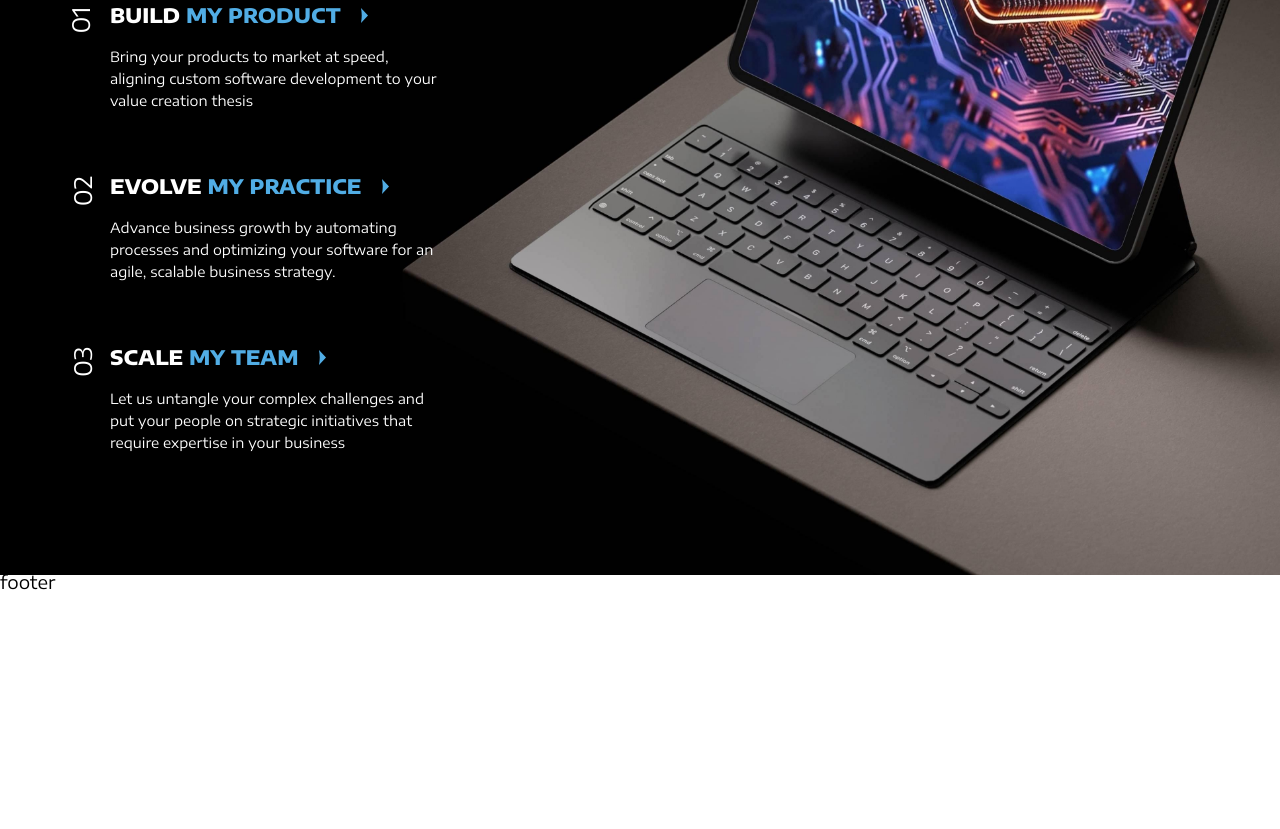
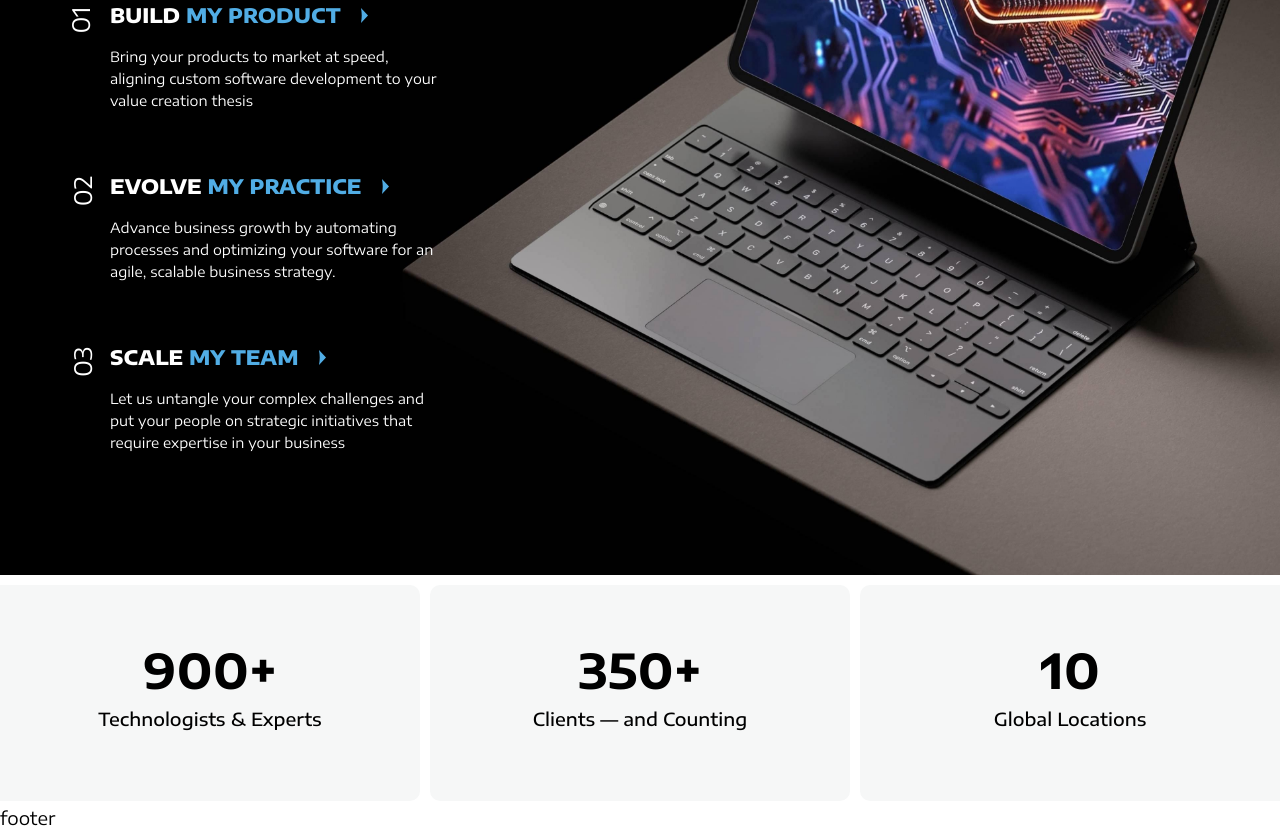
Before and after one commit to kolyasademetrio/forte, a website: page app/index.html in a window 1280 px wide. Shown: the part 2120-2949 px from the top of the page. Before the commit the page ends 2713 px from the top, so only its background shows below. Drawn offline with Linux system fonts and the light colour scheme.

Commit message:
statistic section complete

```diff
--- a/app/css/style.css
+++ b/app/css/style.css
@@ -1463,6 +1463,9 @@ img {
 .container.wide {
   max-width: 1440px;
 }
+.container.full {
+  max-width: 100%;
+}
 
 body.navigation-opened {
   overflow: hidden;
@@ -1860,4 +1863,88 @@ body.navigation-opened {
   display: inline-block;
   margin-left: 20px;
 }
+
+.statistic {
+  margin: 10px 0 0;
+}
+.statistic .container {
+  padding-left: 0;
+  padding-right: 0;
+}
+@media screen and (max-width: 767px) {
+  .statistic .container {
+    padding-left: 10px;
+    padding-right: 10px;
+  }
+}
+.statistic__list {
+  display: -webkit-box;
+  display: -ms-flexbox;
+  display: flex;
+  -webkit-box-pack: justify;
+      -ms-flex-pack: justify;
+          justify-content: space-between;
+  margin-left: -5px;
+  margin-right: -5px;
+  -ms-flex-wrap: wrap;
+      flex-wrap: wrap;
+}
+.statistic__item {
+  width: 33.3333%;
+  padding: 0 5px 10px;
+}
+@media screen and (max-width: 767px) {
+  .statistic__item {
+    width: 100%;
+  }
+}
+.statistic__itemInner {
+  background: #F6F7F7;
+  border-radius: 10px;
+  display: -webkit-box;
+  display: -ms-flexbox;
+  display: flex;
+  -webkit-box-pack: center;
+      -ms-flex-pack: center;
+          justify-content: center;
+  -webkit-box-align: center;
+      -ms-flex-align: center;
+          align-items: center;
+  -webkit-box-orient: vertical;
+  -webkit-box-direction: normal;
+      -ms-flex-direction: column;
+          flex-direction: column;
+  padding: 66px 10px;
+  gap: 10px;
+}
+.statistic__item:nth-child(1) .statistic__itemInner {
+  border-top-left-radius: 0;
+  border-bottom-left-radius: 0;
+}
+@media screen and (max-width: 767px) {
+  .statistic__item:nth-child(1) .statistic__itemInner {
+    border-top-left-radius: 10px;
+    border-bottom-left-radius: 10px;
+  }
+}
+.statistic__item:nth-child(3) .statistic__itemInner {
+  border-top-right-radius: 0;
+  border-bottom-right-radius: 0;
+}
+@media screen and (max-width: 767px) {
+  .statistic__item:nth-child(3) .statistic__itemInner {
+    border-top-right-radius: 10px;
+    border-bottom-right-radius: 10px;
+  }
+}
+.statistic__header {
+  font-family: "encodesansexpanded-bold", sans-serif;
+  font-size: 48px;
+  line-height: 1;
+}
+.statistic__footer {
+  font-family: "encodesansexpanded-medium", sans-serif;
+  font-size: 18px;
+  line-height: 1.4;
+}
 /*# sourceMappingURL=style.css.map */
--- a/app/index.html
+++ b/app/index.html
@@ -253,6 +253,32 @@
 					</div>
 				</div>
 			</section>
+			<section class="statistic">
+				<div class="container full">
+					<div class="statistic__inner">
+						<div class="statistic__list">
+							<div class="statistic__item">
+								<div class="statistic__itemInner">
+									<div class="statistic__header">900+</div>
+									<div class="statistic__footer">Technologists & Experts</div>
+								</div>
+							</div>
+							<div class="statistic__item">
+								<div class="statistic__itemInner">
+									<div class="statistic__header">350+</div>
+									<div class="statistic__footer">Clients — and Counting</div>
+								</div>
+							</div>
+							<div class="statistic__item">
+								<div class="statistic__itemInner">
+									<div class="statistic__header">10</div>
+									<div class="statistic__footer">Global Locations</div>
+								</div>
+							</div>
+						</div>
+					</div>
+				</div>
+			</section>
 		</main>
 		<!-- CONTENT EOF   -->
 		<!-- BEGIN FOOTER -->
```
Also changed, not shown: dist/index.html, dist/scss/layouts/_main.scss, dist/scss/layouts/_statistic.scss (added), dist/scss/style.scss, 1 other file.
